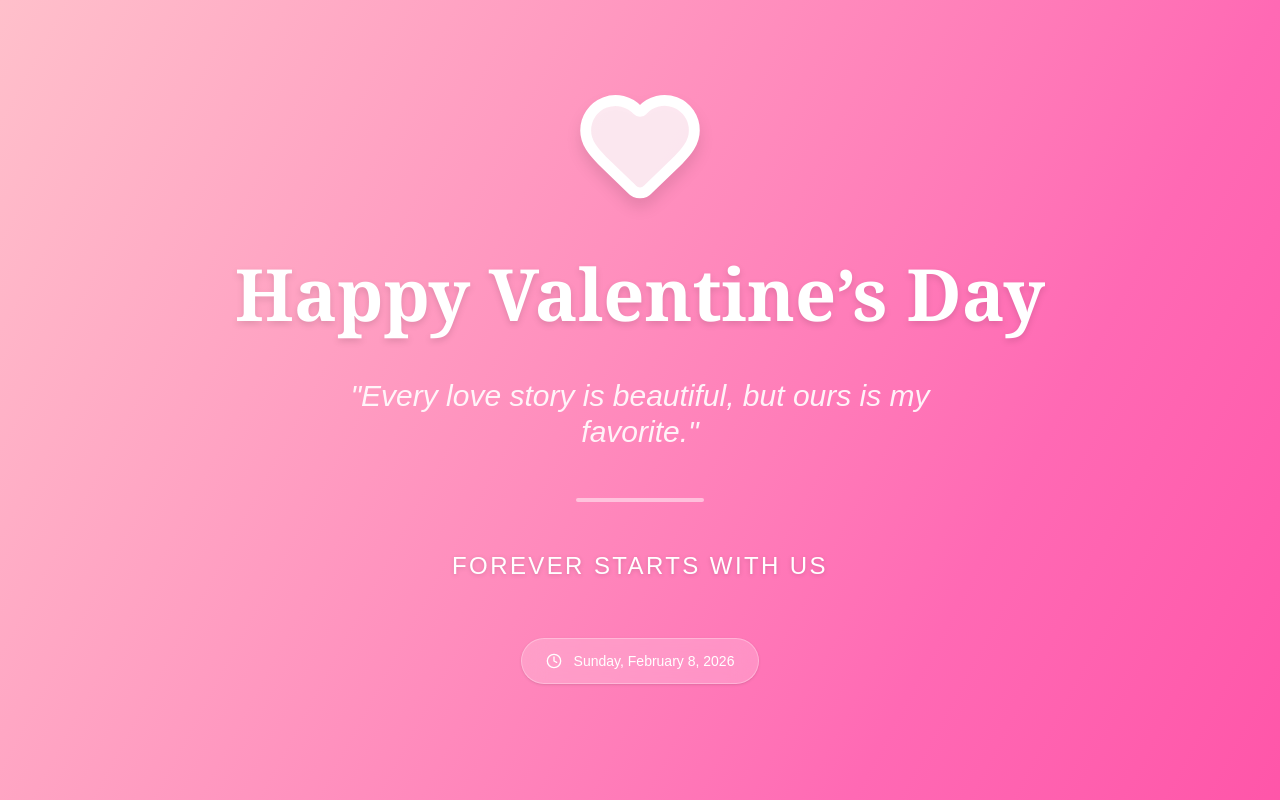
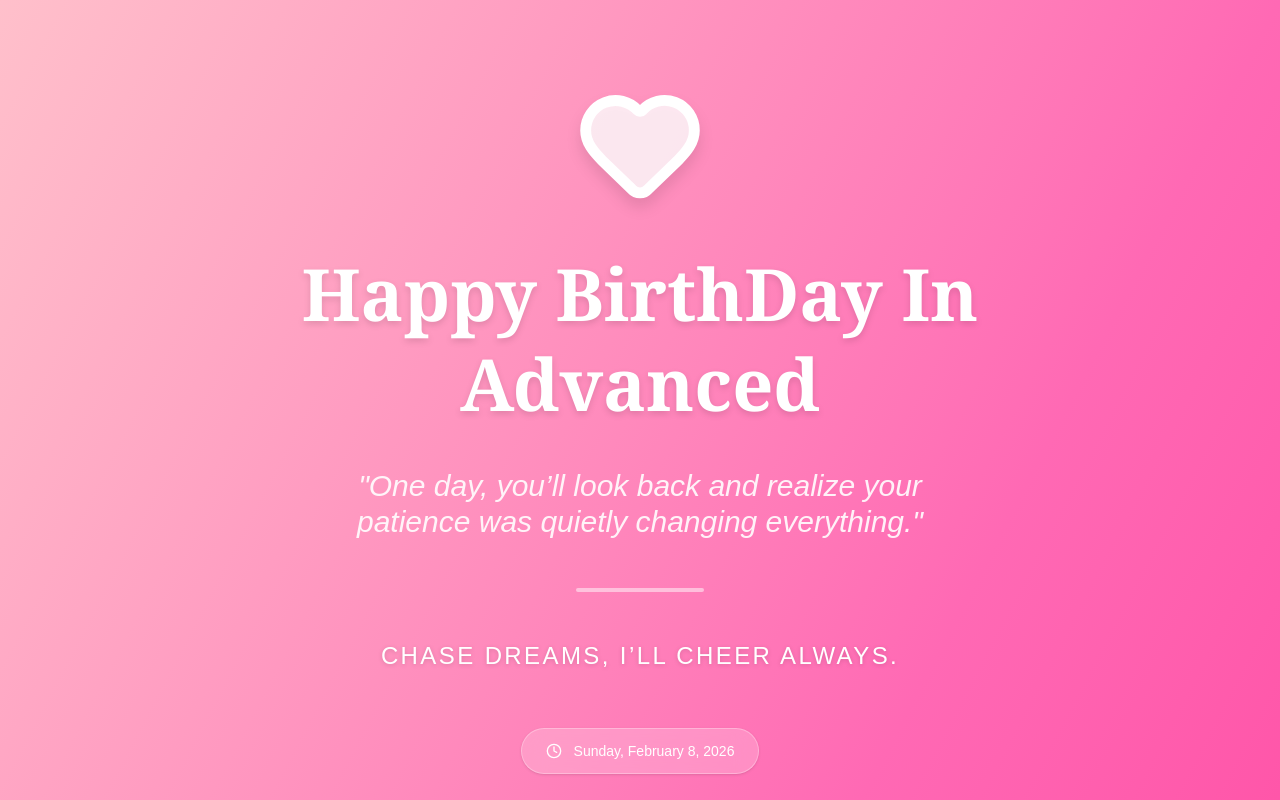
Before and after one commit to Harshit3018/Question, a Next.js app: page / in a window 1280 px wide. Both pictures are taken after a click on the button "Yes, Forever". Shown: the top 800 px of the page. Built offline with nearby package versions, Linux system fonts and the light colour scheme.

Commit message:
Change Valentine's greeting to birthday message
Updated Valentine's Day message to a birthday greeting and revised associated text.

```diff
--- a/components/ValentineInterface.tsx
+++ b/components/ValentineInterface.tsx
@@ -62,13 +62,13 @@ export default function ValentineInterface({ variant = 'romantic' }: ValentineIn
                     </motion.div>
 
                     <h1 className={`text-5xl md:text-7xl font-bold font-serif leading-tight py-4 ${textGradient}`}>
-                        Happy Valentine’s Day
+                        Happy BirthDay In Advanced
                     </h1>
 
                     <p className={`text-xl md:text-3xl font-light italic max-w-2xl ${variant === 'romantic' ? 'text-white/90' : 'text-gray-500'
                         }`}>
                         {variant === 'romantic'
-                            ? "\"Every love story is beautiful, but ours is my favorite.\""
+                            ? "\"One day, you’ll look back and realize your patience was quietly changing everything.\""
                             : "Wishing you a wonderful day filled with love."}
                     </p>
 
@@ -76,7 +76,7 @@ export default function ValentineInterface({ variant = 'romantic' }: ValentineIn
 
                     {variant === 'romantic' && (
                         <p className="text-2xl text-white font-medium tracking-widest uppercase drop-shadow-sm">
-                            Forever starts with us
+                            Chase dreams, I’ll cheer always.
                         </p>
                     )}
 
@@ -107,10 +107,10 @@ export default function ValentineInterface({ variant = 'romantic' }: ValentineIn
                         >
                             <h3 className="text-3xl font-serif mb-6 text-center">My Promise to You</h3>
                             <p className="text-lg leading-relaxed font-light mb-4">
-                                From the moment you said "Yes", my world turned pink. I promise to cherish every laugh, wipe away every tear, and hold your hand through every storm.
+                                I promise to choose our friendship every day — with honesty, loyalty, and a heart that always has room for you.
                             </p>
                             <p className="text-lg leading-relaxed font-light">
-                                You are my song, my muse, and my forever Valentine. Let's make memories that outlast the stars.
+                                I promise to stay your constant — cheering you on, annoying you a little, and loving you a lot, always.
                             </p>
                             <div className="mt-8 text-right font-serif text-2xl italic opacity-80">
                                 - Yours Always
```
